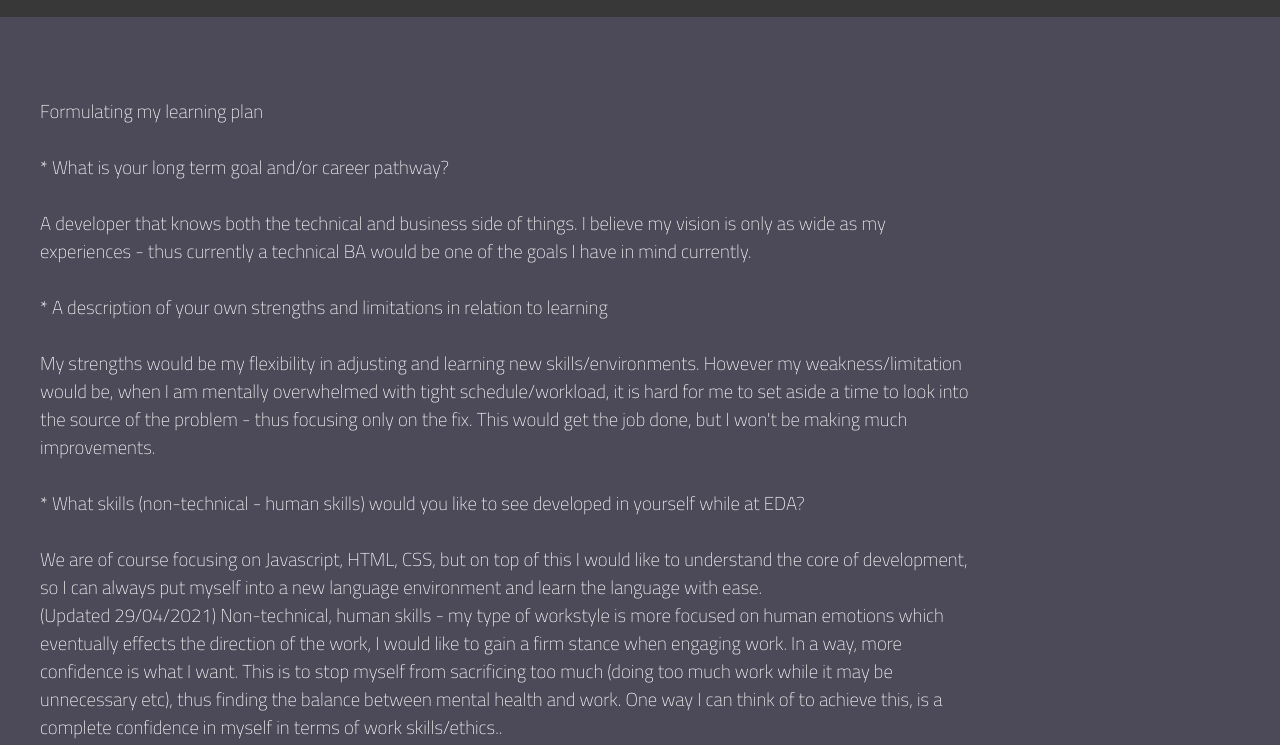
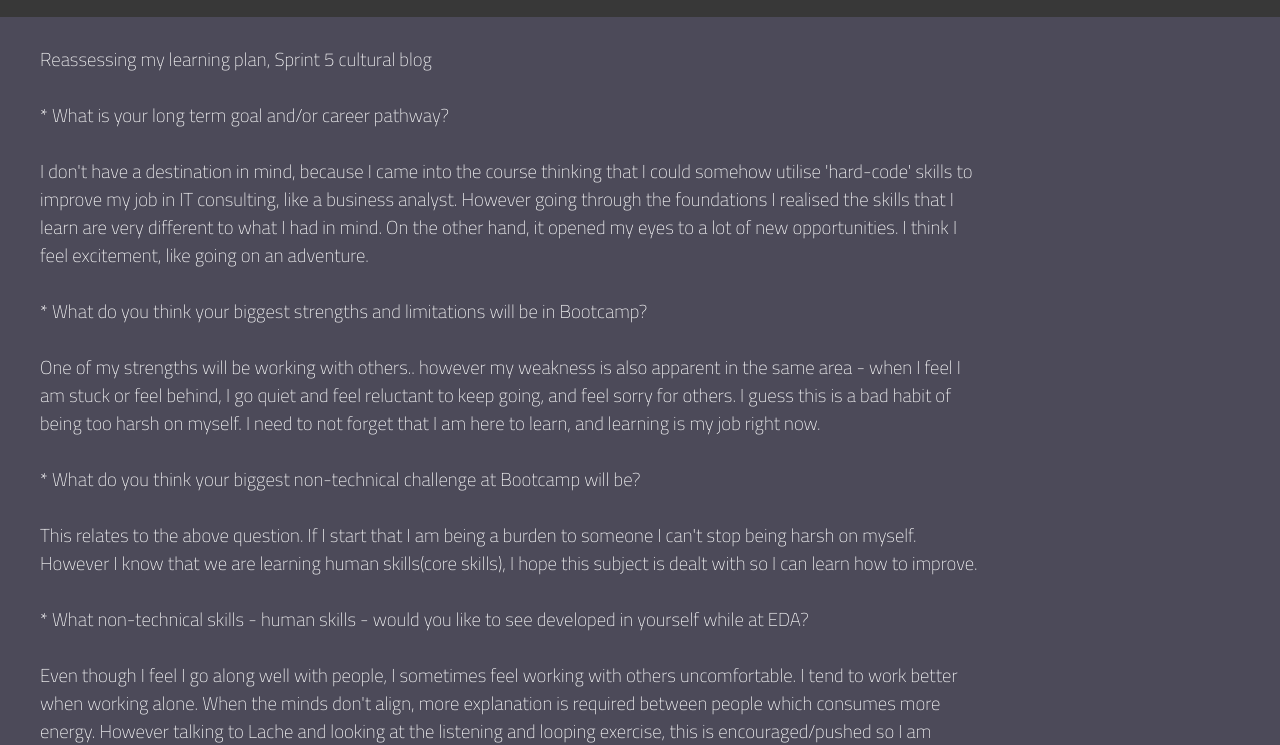
Before and after one commit to zacharychoi-ce/zacharychoi-ce.github.io, a plain HTML site: page blog/learning-plan.html in a window 1280 px wide. Shown: the part 63-808 px from the top of the page. Drawn offline with Linux system fonts and the light colour scheme.

Commit message:
update sprint 5 cultural blog

```diff
--- a/blog/learning-plan.html
+++ b/blog/learning-plan.html
@@ -26,6 +26,23 @@
       </div>
      </header>
 
+     <section class="blocks">
+       <p><br>
+       Reassessing my learning plan, Sprint 5 cultural blog
+       <br><br>* What is your long term goal and/or career pathway?
+       <br><br>I don't have a destination in mind, because I came into the course thinking that I could somehow utilise 'hard-code' skills to improve my job in IT consulting, like a business analyst. However going through the foundations I realised the skills that I learn are very different to what I had in mind. On the other hand, it opened my eyes to a lot of new opportunities. I think I feel excitement, like going on an adventure.
+       <br><br>* What do you think your biggest strengths and limitations will be in Bootcamp?<br><br>
+       One of my strengths will be working with others.. however my weakness is also apparent in the same area - when I feel I am stuck or feel behind, I go quiet and feel reluctant to keep going, and feel sorry for others. I guess this is a bad habit of being too harsh on myself. I need to not forget that I am here to learn, and learning is my job right now.
+       <br><br>* What do you think your biggest non-technical challenge at Bootcamp will be?<br><br>
+       This relates to the above question. If I start that I am being a burden to someone I can't stop being harsh on myself. However I know that we are learning human skills(core skills), I hope this subject is dealt with so I can learn how to improve.
+       <br><br>* What non-technical skills - human skills - would you like to see developed in yourself while at EDA?<br><br>
+       Even though I feel I go along well with people, I sometimes feel working with others uncomfortable. I tend to work better when working alone. When the minds don't align, more explanation is required between people which consumes more energy. However talking to Lache and looking at the listening and looping exercise, this is encouraged/pushed so I am preparing my mind for this.
+       <br><br>* What are your expectations from the Bootcamp team?
+       <br><br>Accessibility - I'm sure everyone will be there to help, but I tend to be stuck on my own for a long time and if facilitators are occupied I don't think I want to disturb their train of thoughts.
+       <br><br>* What are your expectations of yourself on Bootcamp
+       <br><br>I have a friend who has done this course before - he explained about the meaning of 'bootcamp' - the bootcamp normally is a word for an army training camp, etc. If I think of this course as a bootcamp, my mindset will be in the right place.. hopefully. Also with the expectation of 50~60 hours a week to commit every week, I know that I will be studying in the weekends. So my plan is to go through a week, write down and make a plan for review/study and keep to the plan. Not to get demotivated, I will keep reminding myself that this is a bootcamp and doesn't last for a whole year but only a short while - I need to make the most of this.
+        </p>
+     </section>
 
      <section class="blocks">
       <br><br>
```
Also changed, not shown: index.html (+2 -1 lines).
